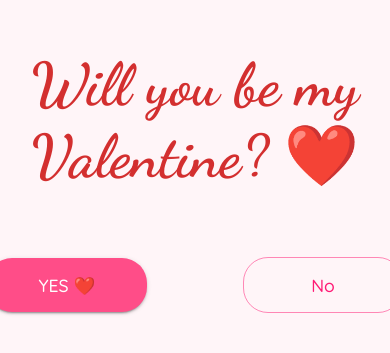
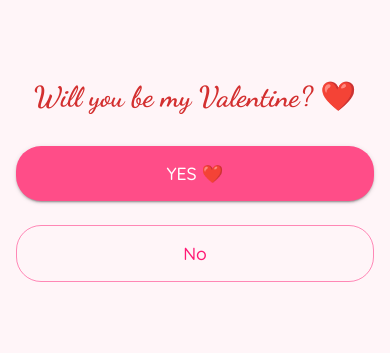
Before and after one commit to kirankumarhos2-glitch/valentine, a React (Create React App) app: page / in a window 390 px wide. Shown: the part 241-594 px from the top of the page. Built offline with nearby package versions, Linux system fonts and the light colour scheme.

Commit message:
Fix LandingPage responsiveness

```diff
--- a/src/pages/LandingPage.js
+++ b/src/pages/LandingPage.js
@@ -20,7 +20,7 @@ const LandingPage = () => {
 
   const handleNo = () => {
     if (noCount >= 3) {
-      setHideNo(true); // Hide NO after final click
+      setHideNo(true);
     } else {
       setNoCount(prev => prev + 1);
       setYesScale(prev => prev + 0.4);
@@ -35,7 +35,12 @@ const LandingPage = () => {
   };
 
   return (
-    <Container maxWidth="sm">
+    <Container
+      maxWidth="sm"
+      sx={{
+        px: { xs: 2, sm: 3 }
+      }}
+    >
       <Box
         sx={{
           minHeight: '100vh',
@@ -44,7 +49,7 @@ const LandingPage = () => {
           justifyContent: 'center',
           alignItems: 'center',
           textAlign: 'center',
-          gap: 6
+          gap: { xs: 4, sm: 6 }
         }}
       >
         {/* Headline */}
@@ -53,12 +58,17 @@ const LandingPage = () => {
           animate={{ scale: 1 }}
           transition={{ type: 'spring', damping: 10 }}
         >
-          <Typography variant="h2">
+          <Typography
+            variant="h2"
+            sx={{
+              fontSize: { xs: '1.8rem', sm: '2.5rem', md: '3rem' }
+            }}
+          >
             Will you be my Valentine? ❤️
           </Typography>
         </motion.div>
 
-        {/* Celebration Text (NOW BETWEEN HEADLINE & BUTTONS) */}
+        {/* Celebration Text */}
         <AnimatePresence>
           {isBlasting && (
             <motion.div
@@ -72,7 +82,7 @@ const LandingPage = () => {
                 sx={{
                   fontWeight: 'bold',
                   color: '#ff4d88',
-                  textAlign: 'center'
+                  fontSize: { xs: '1.4rem', sm: '2rem' }
                 }}
               >
                 I knew you would say YES! ❤️
@@ -85,23 +95,26 @@ const LandingPage = () => {
         <Box
           sx={{
             display: "flex",
+            flexDirection: { xs: "column", sm: "row" },
             justifyContent: "center",
             alignItems: "center",
-            gap: 12,
-            mt: 2
+            gap: { xs: 3, sm: 6 },
+            width: "100%"
           }}
         >
           <motion.div
             animate={{ scale: yesScale }}
             transition={{ type: 'spring' }}
+            style={{ width: "100%" }}
           >
             <Button
+              fullWidth
               variant="contained"
               size="large"
               color="primary"
               onClick={handleYes}
               sx={{
-                minWidth: 160,
+                minWidth: { sm: 160 },
                 px: 5,
                 py: 1.5
               }}
@@ -112,12 +125,13 @@ const LandingPage = () => {
 
           {!hideNo && (
             <Button
+              fullWidth
               variant="outlined"
               size="large"
               color="secondary"
               onClick={handleNo}
               sx={{
-                minWidth: 160,
+                minWidth: { sm: 160 },
                 px: 5,
                 py: 1.5
               }}
@@ -127,7 +141,7 @@ const LandingPage = () => {
           )}
         </Box>
 
-        {/* Heart Explosion Background Only */}
+        {/* Heart Explosion */}
         <AnimatePresence>
           {isBlasting && (
             <Box
```
